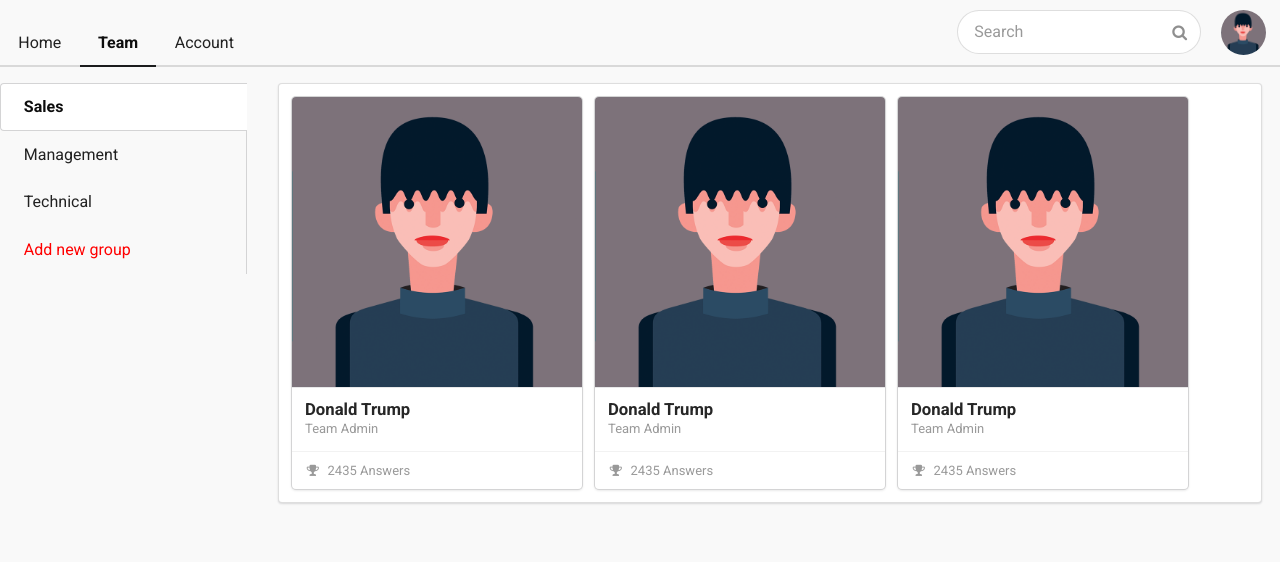
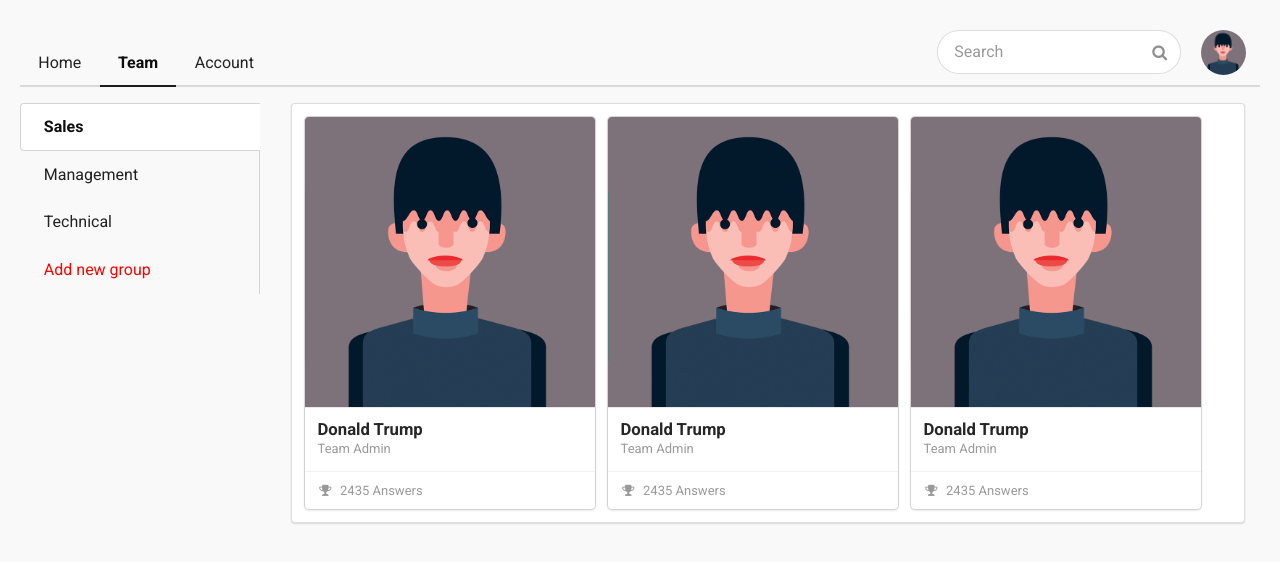
Before and after one commit to hiteshjoshi/Frontend, a plain HTML site: page team.html in a window 1280 px wide. Drawn offline with Linux system fonts and the light colour scheme.

Commit message:
Add body padding for better UI

```diff
--- a/team.html
+++ b/team.html
@@ -12,7 +12,7 @@
 	<script src="semantic/dist/semantic.min.js"></script>
 	<title>Ask Parrot</title>
 </head>
-<body>
+<body style="padding:20px">
 	<!--horizontal menu-->
 	<div class="ui secondary pointing menu">
   		<a class="item">Home</a>
```
